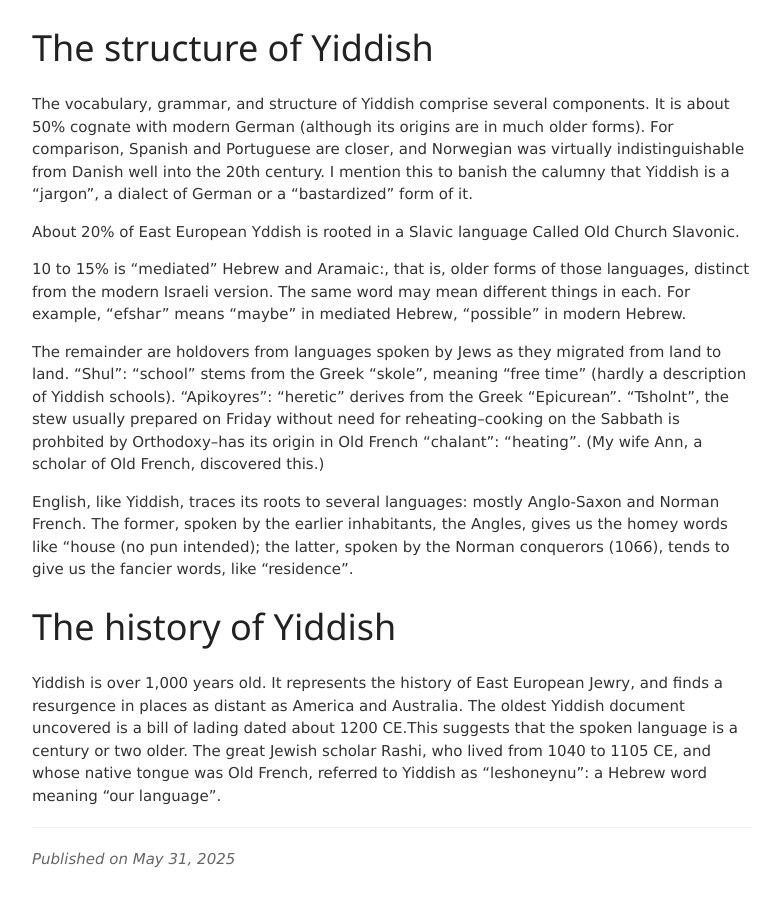
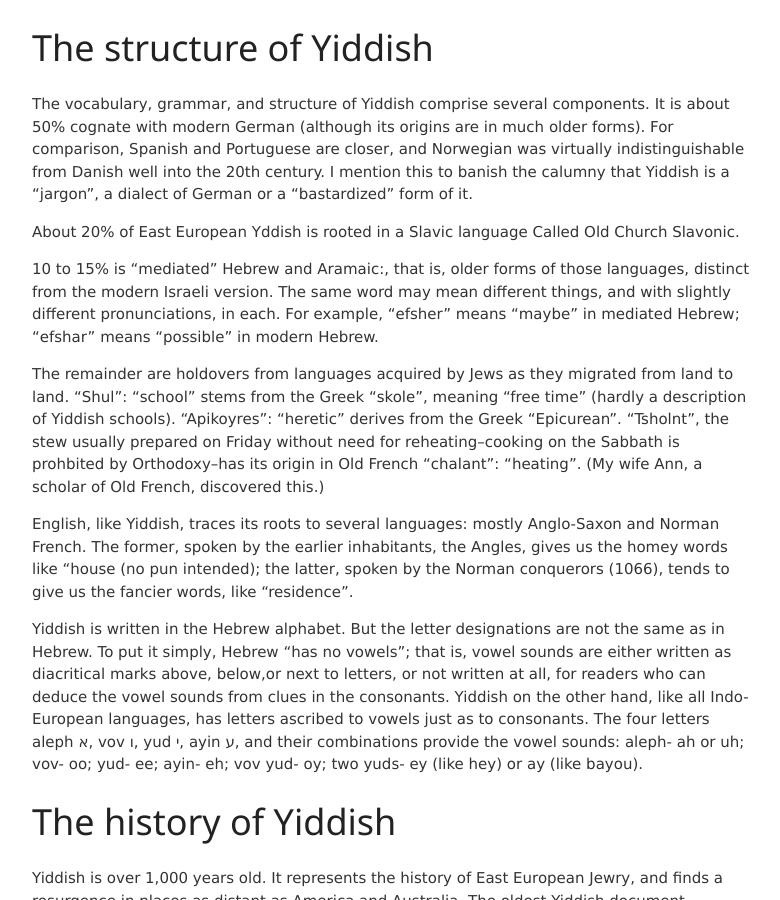
Before and after one commit to jvmallow/jvmallow.github.io, a Jekyll site: the page built from _posts/2025-05-31-Yiddish.md, in a window 1280 px wide and 900 px high, scrolled down 400 px. Shown: the whole window, without its empty margins (248-1028 px from the left). Built offline with Jekyll 4.4.1, drawn with Linux system fonts in a browser that asks for light colours; a script that is not in the unit is left out.

Commit message:
Update 2025-05-31-Yiddish.md

```diff
--- a/_posts/2025-05-31-Yiddish.md
+++ b/_posts/2025-05-31-Yiddish.md
@@ -12,11 +12,13 @@ The vocabulary, grammar, and structure of Yiddish comprise several components. I
 
 About 20% of East European Yddish is rooted in a Slavic language Called Old Church Slavonic.
 
-10 to 15% is "mediated" Hebrew and Aramaic:, that is, older forms of those languages, distinct from the modern Israeli version. The same word may mean different things in each. For example, "efshar" means "maybe" in mediated Hebrew, "possible" in modern Hebrew.
+10 to 15% is "mediated" Hebrew and Aramaic:, that is, older forms of those languages, distinct from the modern Israeli version. The same word may mean different things, and with slightly different pronunciations, in each. For example, "efsher" means "maybe" in mediated Hebrew; "efshar" means "possible" in modern Hebrew.
 
-The remainder are holdovers from languages spoken by Jews as they migrated from land to land.  "Shul": "school" stems from the Greek "skole", meaning "free time" (hardly a description of Yiddish schools). "Apikoyres": "heretic" derives from the Greek "Epicurean". "Tsholnt", the stew usually prepared on Friday without need for reheating--cooking on the Sabbath is prohbited by Orthodoxy--has its origin in Old French "chalant": "heating". (My wife Ann, a scholar of Old French, discovered this.)
+The remainder are holdovers from languages acquired by Jews as they migrated from land to land.  "Shul": "school" stems from the Greek "skole", meaning "free time" (hardly a description of Yiddish schools). "Apikoyres": "heretic" derives from the Greek "Epicurean". "Tsholnt", the stew usually prepared on Friday without need for reheating--cooking on the Sabbath is prohbited by Orthodoxy--has its origin in Old French "chalant": "heating". (My wife Ann, a scholar of Old French, discovered this.)
 
 English, like Yiddish, traces its roots to several languages: mostly Anglo-Saxon and Norman French. The former, spoken by the earlier inhabitants, the  Angles, gives us the homey words like "house (no pun intended); the latter, spoken by the Norman conquerors (1066), tends to give us the fancier words, like "residence".
 
+Yiddish is written in the Hebrew alphabet. But the letter designations are not the same as in Hebrew. To put it simply, Hebrew  "has no vowels"; that is, vowel sounds are either written as diacritical marks above, below,or next to letters, or not written at all, for readers who can deduce the vowel sounds from clues in the consonants.  Yiddish on the other hand, like all Indo-European languages, has letters ascribed to vowels just as to consonants. The four letters aleph א, vov ו, yud י, ayin ע, and their combinations provide the vowel sounds: aleph- ah or uh; vov- oo; yud- ee; ayin- eh; vov yud- oy; two yuds- ey (like hey) or ay (like bayou).
+
 # The history of Yiddish
 Yiddish is over 1,000 years old. It represents the history of East European Jewry, and finds a resurgence in places as distant as America and Australia. The oldest Yiddish document uncovered is a bill of lading dated about 1200 CE.This suggests that the spoken language is a century or two older. The great Jewish scholar Rashi, who lived from 1040 to 1105 CE, and whose native tongue was Old French, referred to Yiddish as "leshoneynu": a Hebrew word meaning "our language".
```
